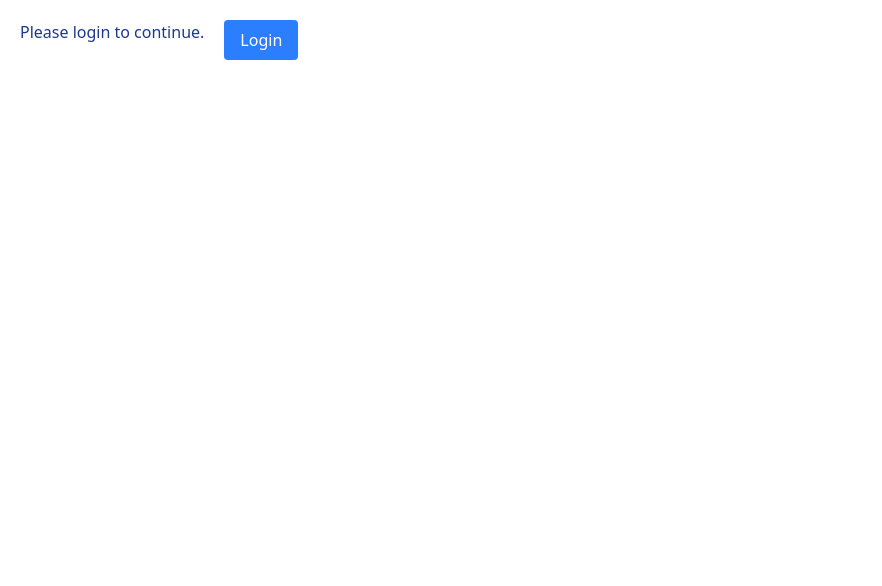
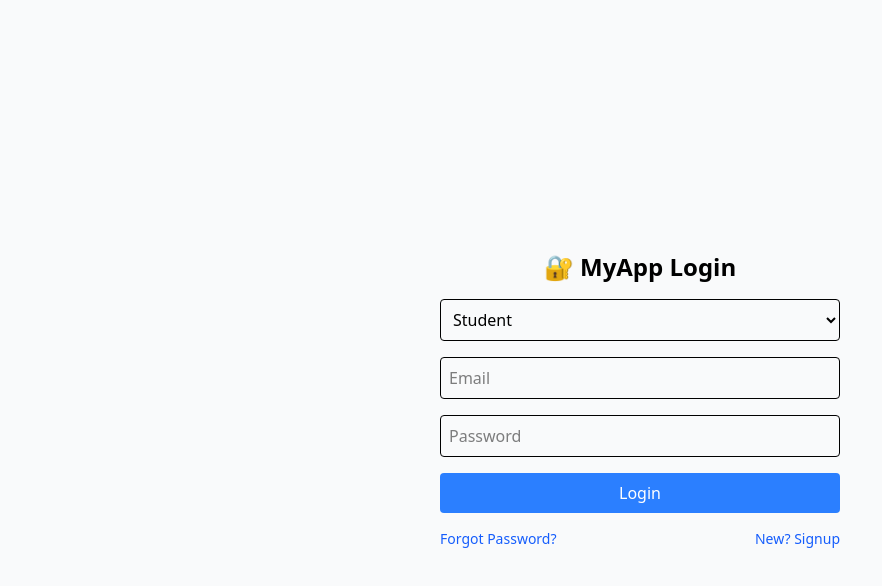
Before and after one commit to SaugatDh/LMS, a React (Vite) app in the folder Frontend/: page /login in a window 1280 px wide. Shown: the top 586 px of the page, without its empty margins (0-882 px from the left). Built offline with nearby package versions, Linux system fonts and the light colour scheme.

Commit message:
Your descriptive commit message

```diff
--- a/Frontend/package.json
+++ b/Frontend/package.json
@@ -15,6 +15,7 @@
     "react": "^19.1.0",
     "react-dom": "^19.1.0",
     "react-redux": "^9.2.0",
+    "react-router-dom": "^7.6.2",
     "tailwindcss": "^4.1.8"
   },
   "devDependencies": {
--- a/Frontend/src/App.jsx
+++ b/Frontend/src/App.jsx
@@ -1,25 +1,33 @@
-import { use } from "react";
-import { useSelector,useDispatch } from "react-redux";
-import {login,logout} from "./slices/auth.slice.js";
-import Button from "./components/Button.jsx";
-const App=()=>{
-  const {isAuthenticated}=useSelector((state)=>state.auth);
-  const dispatch=useDispatch();
-  console.log(isAuthenticated);
-  return(
-    <div className="mt-5 ml-5">
-   {
-   isAuthenticated ?
-    <div className="flex gap-5">
-   <h1 className="text-red-900">Welcome to  react js.</h1>
-  <Button btnColor="bg-red-500"btnFunction={()=>{dispatch(logout());}}>Logout</Button>
-   </div>
-   :<div className="flex gap-5">
-      <h1 className="text-blue-900">Please login to continue.</h1>
-     <Button btnColor="bg-blue-500"btnFunction={()=>{dispatch(login());}}>Login</Button>
+// src/App.jsx
+import { useState } from "react";
+import { Routes, Route, Navigate } from "react-router-dom";
+import LoginForm from "./components/LoginForm";
+import SignupForm from "./components/SignupForm";
+import ForgotPasswordForm from "./components/ForgotPasswordForm";
+import OtpForm from "./components/OtpForm";
+import Home from "./pages/Home"; // Import your Home page
+
+const App = () => {
+  const [user, setUser] = useState(null);
+
+  return (
+
+    <div className="min-h-screen flex items-center justify-center bg-gray-50">
+      <div className="p-6 max-w-md w-full">
+        <Routes>
+          <Route path="/" element={<Navigate to="/login" />} />
+          <Route path="/login" element={<LoginForm onLogin={setUser} />} />
+          <Route path="/signup" element={<SignupForm />} />
+          <Route path="/forgot-password" element={<ForgotPasswordForm />} />
+          <Route path="/otp" element={<OtpForm />} />
+          <Route
+            path="/pages/Home"
+            element={user ? <Home user={user} /> : <Navigate to="/login" />}
+          />
+        </Routes>
       </div>
-      }
     </div>
-  )
-}
+  );
+};
+
 export default App;
--- /dev/null
+++ b/Frontend/src/components/ForgotPasswordForm.jsx
@@ -0,0 +1,18 @@
+import { Link } from "react-router-dom";
+
+const ForgotPasswordForm = () => {
+  return (
+    <div className="space-y-4">
+      <h1 className="text-2xl font-bold text-center">🔁 Forgot Password</h1>
+      <input placeholder="Enter your email" className="w-full border p-2 rounded" />
+      <button className="w-full bg-purple-500 text-white p-2 rounded">
+        Send OTP
+      </button>
+      <div className="text-sm text-center">
+        Remembered? <Link to="/login" className="text-blue-600">Go back to Login</Link>
+      </div>
+    </div>
+  );
+};
+
+export default ForgotPasswordForm;
--- /dev/null
+++ b/Frontend/src/components/LoginForm.jsx
@@ -0,0 +1,74 @@
+// src/components/LoginForm.jsx
+import { useState } from "react";
+import { Link, useNavigate } from "react-router-dom";
+
+const SAMPLE_USER = {
+  email: "admin",
+  password: "admin",
+  role: "student",
+};
+
+const LoginForm = ({ onLogin }) => {
+  const [email, setEmail] = useState("");
+  const [password, setPassword] = useState("");
+  const [role, setRole] = useState("student");
+  const [error, setError] = useState("");
+  const navigate = useNavigate();
+
+  const handleSubmit = (e) => {
+    e.preventDefault();
+    if (
+      email === SAMPLE_USER.email &&
+      password === SAMPLE_USER.password &&
+      role === SAMPLE_USER.role
+    ) {
+      onLogin({ email, role });
+      navigate("/pages/Home"); // <-- update this line
+    } else {
+      setError("Invalid credentials. Try user@example.com / password123 / student");
+    }
+  };
+
+  return (
+
+
+    <form onSubmit={handleSubmit} className="space-y-4">
+      <h1 className="text-2xl font-bold text-center">🔐 MyApp Login</h1>
+      <select
+        className="w-full border p-2 rounded"
+        value={role}
+        onChange={(e) => setRole(e.target.value)}
+      >
+        <option value="student">Student</option>
+        <option value="user">User</option>
+        <option value="tutor">Tutor</option>
+        <option value="admin">Admin</option>
+      </select>
+      <input
+        placeholder="Email"
+        className="w-full border p-2 rounded"
+        value={email}
+        onChange={(e) => setEmail(e.target.value)}
+        required
+      />
+      <input
+        type="password"
+        placeholder="Password"
+        className="w-full border p-2 rounded"
+        value={password}
+        onChange={(e) => setPassword(e.target.value)}
+        required
+      />
+      {error && <div className="text-red-500 text-sm">{error}</div>}
+      <button className="w-full bg-blue-500 text-white p-2 rounded">
+        Login
+      </button>
+      <div className="flex justify-between text-sm">
+        <Link to="/forgot-password" className="text-blue-600">Forgot Password?</Link>
+        <Link to="/signup" className="text-blue-600">New? Signup</Link>
+      </div>
+    </form>
+  );
+};
+
+export default LoginForm;
--- /dev/null
+++ b/Frontend/src/components/OtpForm.jsx
@@ -0,0 +1,17 @@
+import { Link } from "react-router-dom";
+
+const OtpForm = () => {
+  return (
+
+    <div className="space-y-4">
+      <h1 className="text-2xl font-bold text-center">🔐 OTP Verification</h1>
+      <input placeholder="Enter OTP" className="w-full border p-2 rounded" />
+      <button className="w-full bg-indigo-500 text-white p-2 rounded">Verify OTP</button>
+      <div className="text-sm text-center">
+        Didn't get the code? <button className="text-blue-600 underline">Resend</button>
+      </div>
+    </div>
+  );
+};
+
+export default OtpForm;
--- /dev/null
+++ b/Frontend/src/components/SignupForm.jsx
@@ -0,0 +1,20 @@
+import { Link } from "react-router-dom";
+
+const SignupForm = () => {
+  return (
+
+    <div className="space-y-4">
+      <h1 className="text-2xl font-bold text-center">📝 Signup</h1>
+      <input placeholder="Full Name" className="w-full border p-2 rounded" />
+      <input placeholder="Email" className="w-full border p-2 rounded" />
+      <input type="password" placeholder="Password" className="w-full border p-2 rounded" />
+      <input type="password" placeholder="Confirm Password" className="w-full border p-2 rounded" />
+      <button className="w-full bg-green-500 text-white p-2 rounded">Create Account</button>
+      <div className="text-sm text-center">
+        Already have an account? <Link to="/login" className="text-blue-600">Login</Link>
+      </div>
+    </div>
+  );
+};
+
+export default SignupForm;
--- a/Frontend/src/main.jsx
+++ b/Frontend/src/main.jsx
@@ -1,13 +1,17 @@
 import { StrictMode } from 'react'
 import { createRoot } from 'react-dom/client'
+import { BrowserRouter } from "react-router-dom";
 import './index.css'
 import App from './App.jsx'
 import { Provider } from 'react-redux'
 import Store from './store/auth.store.js'
+
 createRoot(document.getElementById('root')).render(
   <StrictMode>
     <Provider store={Store}>
-    <App />
+      <BrowserRouter>
+        <App />
+      </BrowserRouter>
     </Provider>
   </StrictMode>,
 )
--- a/Frontend/src/pages/Home.jsx
+++ b/Frontend/src/pages/Home.jsx
@@ -1,9 +1,8 @@
-const Home=()=>{
-    return(
-        <div className="home">
-            <h1>Welcome to the Home Page</h1>
-            <p>This is the main page of our application.</p>
-        </div>
-    );
-}
+const Home = ({ user }) => (
+  <div className="text-center">
+    <h1 className="text-2xl font-bold mb-4">Welcome, {user.email}!</h1>
+    <p>You are logged in as <b>{user.role}</b>.</p>
+  </div>
+);
+
 export default Home;
```
Also changed, not shown: 1 other file (tests, documents, lock files or other folders).
